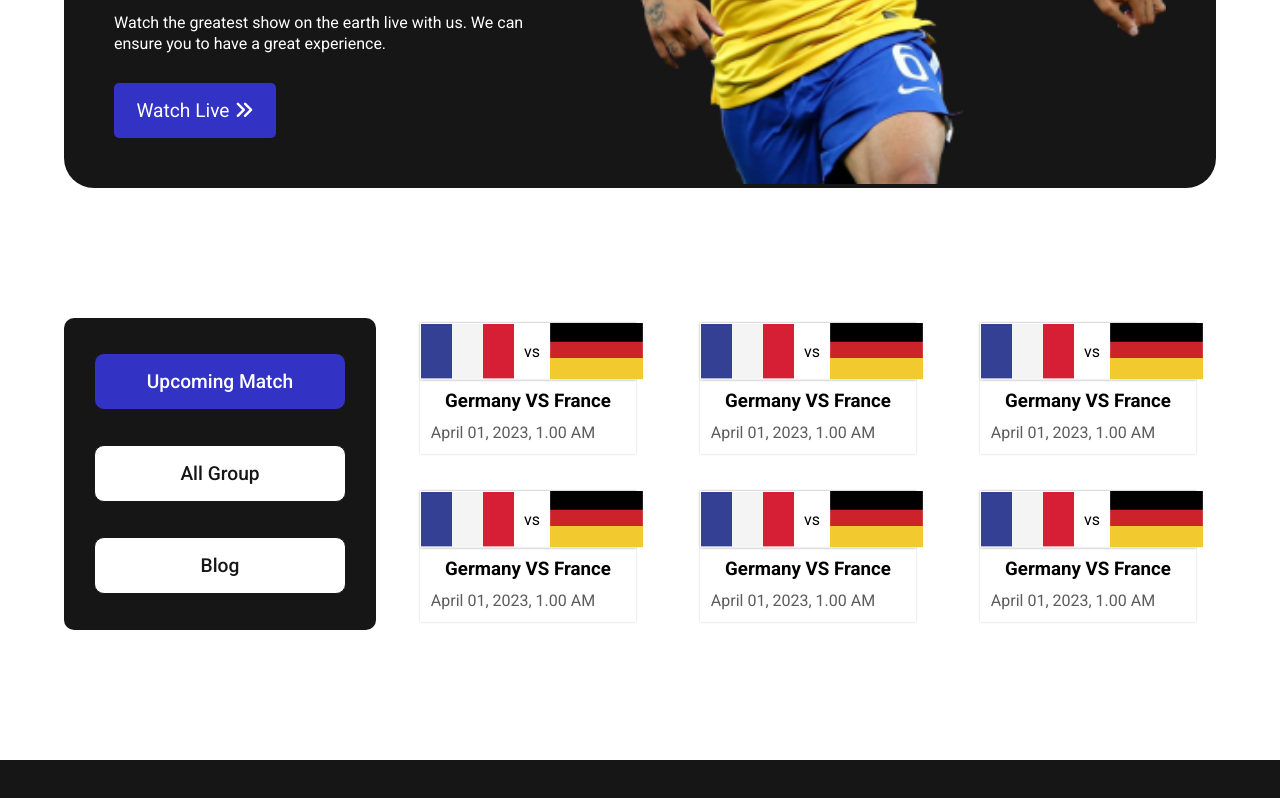
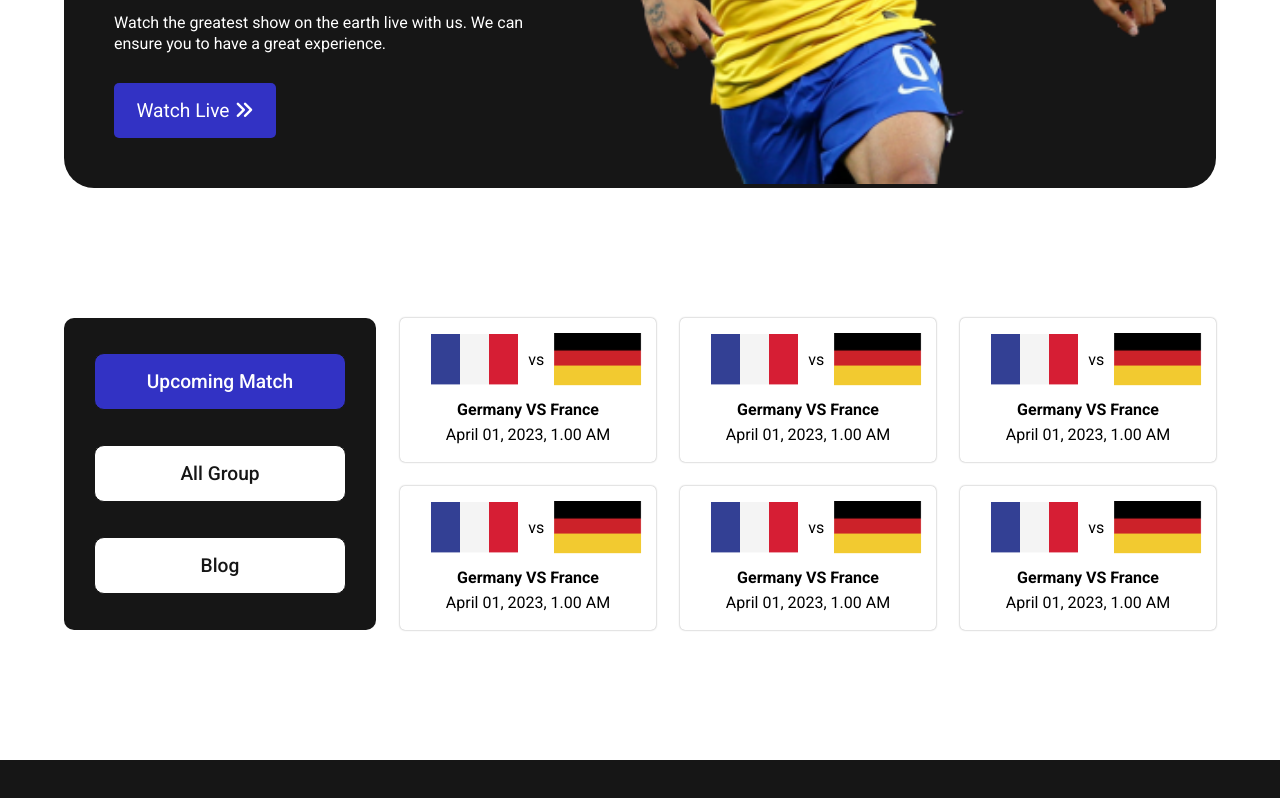
Before and after one commit to Tasnim-Bahar-Samir/watch-worldcup-live, a plain HTML site: page upcoming.html in a window 1280 px wide. Shown: the part 458-1256 px from the top of the page. Drawn offline with Linux system fonts and the light colour scheme.

Commit message:
added some chnges

```diff
--- a/style.css
+++ b/style.css
@@ -126,13 +126,16 @@ nav a.active{
     grid-template-columns: repeat(3,1fr);
     grid-gap: 24px;
 }
+
 .match-blog img{
     width: 100%;
 }
 .details{
     padding: 5px 10px;
     line-height: 2rem;
-    box-shadow: 0 0 2px rgba(0, 0, 0, .2)
+    box-shadow: 0 0 2px rgba(0, 0, 0, .2);
+    border-bottom-left-radius: 5px;
+    border-bottom-right-radius: 5px;
 }
 .details a{
      display: inline-block;
@@ -200,17 +203,21 @@ upcoming match html file
 .upcoming-match{
     padding:5px 20px;
     text-align: center;
+    box-shadow: 0 0 2px rgba(0, 0, 0, .4);
+    border-radius: 5px;
 }
-.upcoming-match .details h3{
-    text-align: center;
+.upcoming-match h3{
+    font-size: 1rem;
+    line-height: 1.8rem;
 }
-.flag{
+.match-details{
     display: flex;
     gap: 0 10px;
+    padding: 10px;
     align-items: center;
-    box-shadow: 0 0 2px rgba(0, 0, 0, .4);
+
 }
-.flag img{
+.match-details img{
     width: 45%;
 }
 
@@ -274,10 +281,13 @@ media queries
         gap: 10px;
     }
     .banner-text h1{
-        font-size: 1.5rem;
+        font-size: 1.3rem;
+    }
+    .banner-text p{
+        font-size: .8rem;
     }
     .banner-img img{
-        width: 280px;
+        width: 100%;
     }
     .link-btn{
         font-size: .8rem;
--- a/upcoming.html
+++ b/upcoming.html
@@ -37,55 +37,55 @@
             </nav>
              <div class="match-blogs ">
                 <article class="match-blog upcoming-match">
-                    <div class="flag">
+                    <div class="match-details">
                         <img src="assets/Flag.png" alt=""> vs <img src="assets/germany Flag.png" alt="">
                     </div>
-                    <div class="details">
+                    <div >
                        <h3>Germany VS France </h3>
                         <span>April 01, 2023, 1.00 AM</span>
                     </div>
                 </article>
                 <article class="match-blog upcoming-match">
-                    <div class="flag">
+                    <div class="match-details">
                         <img src="assets/Flag.png" alt=""> vs <img src="assets/germany Flag.png" alt="">
                     </div>
-                    <div class="details">
+                    <div >
                        <h3>Germany VS France </h3>
                         <span>April 01, 2023, 1.00 AM</span>
                     </div>
                 </article>
                 <article class="match-blog upcoming-match">
-                    <div class="flag">
+                    <div class="match-details">
                         <img src="assets/Flag.png" alt=""> vs <img src="assets/germany Flag.png" alt="">
                     </div>
-                    <div class="details">
+                    <div>
                        <h3>Germany VS France </h3>
                         <span>April 01, 2023, 1.00 AM</span>
                     </div>
                 </article>
                 <article class="match-blog upcoming-match">
-                    <div class="flag">
+                    <div class="match-details">
                         <img src="assets/Flag.png" alt=""> vs <img src="assets/germany Flag.png" alt="">
                     </div>
-                    <div class="details">
+                    <div>
                        <h3>Germany VS France </h3>
                         <span>April 01, 2023, 1.00 AM</span>
                     </div>
                 </article>
                 <article class="match-blog upcoming-match">
-                    <div class="flag">
+                    <div class="match-details">
                         <img src="assets/Flag.png" alt=""> vs <img src="assets/germany Flag.png" alt="">
                     </div>
-                    <div class="details">
+                    <div >
                        <h3>Germany VS France </h3>
                         <span>April 01, 2023, 1.00 AM</span>
                     </div>
                 </article>
                 <article class="match-blog upcoming-match">
-                    <div class="flag">
+                    <div class="match-details">
                         <img src="assets/Flag.png" alt=""> vs <img src="assets/germany Flag.png" alt="">
                     </div>
-                    <div class="details">
+                    <div >
                        <h3>Germany VS France </h3>
                         <span>April 01, 2023, 1.00 AM</span>
                     </div>
```
